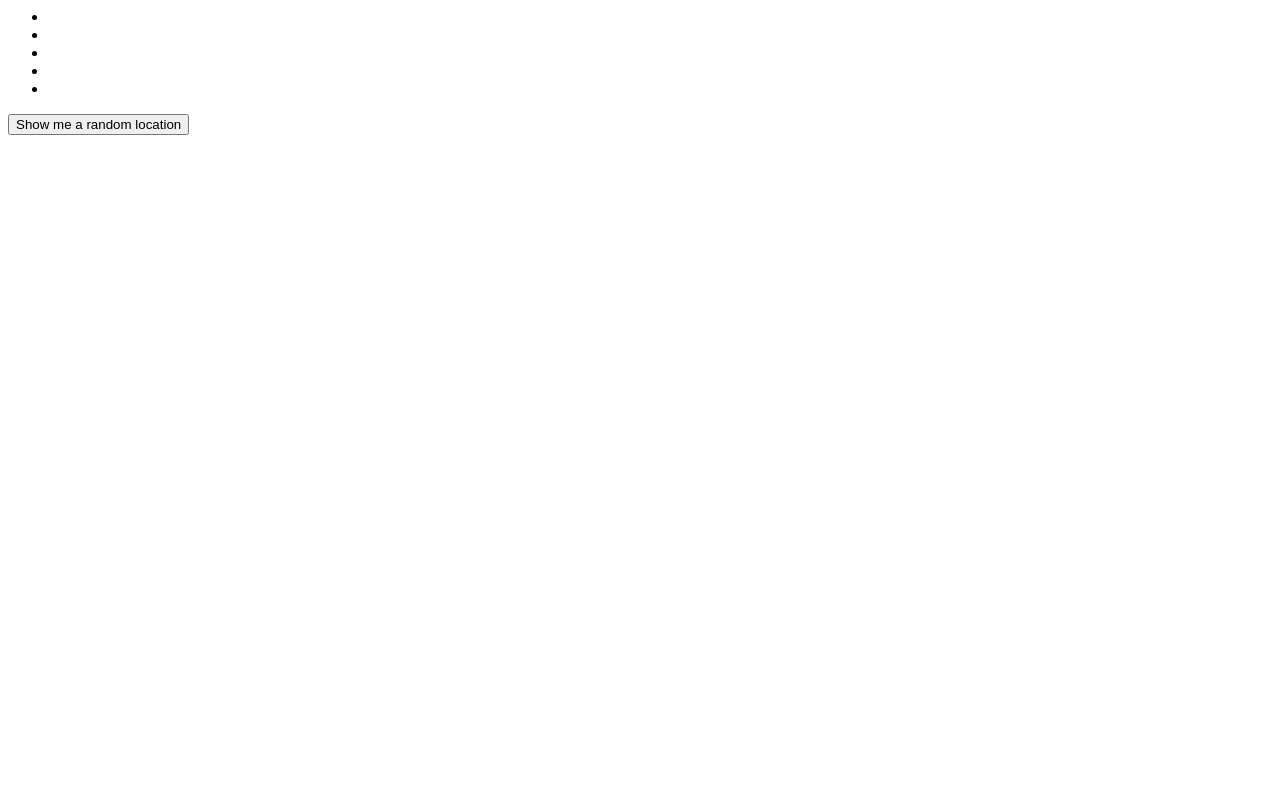
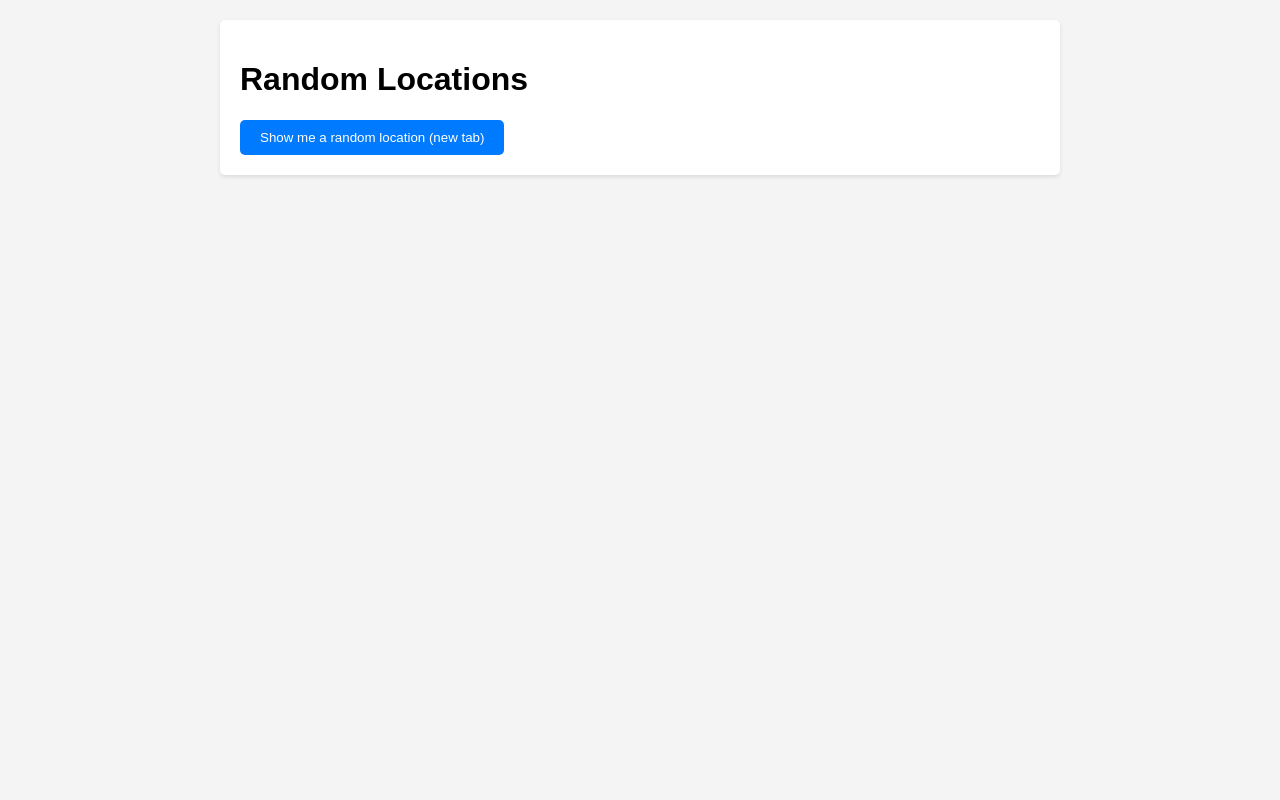
Before and after one commit to Zuijdam/RandomStreetview, a PHP site: page / in a window 1280 px wide. Run offline with PHP 8.4, Linux system fonts and the light colour scheme; data that the repository does not hold is empty.

Commit message:
ai wat stijl laten toevoegen

```diff
--- a/index.php
+++ b/index.php
@@ -1,3 +1,47 @@
+<!DOCTYPE html>
+<html lang="en">
+<head>
+    <meta charset="UTF-8">
+    <meta name="viewport" content="width=device-width, initial-scale=1.0">
+    <title>Random Locations</title>
+    <style>
+        body {
+            font-family: Arial, sans-serif;
+            margin: 0;
+            padding: 0;
+            background-color: #f4f4f4;
+        }
+        .container {
+            max-width: 800px;
+            margin: 20px auto;
+            padding: 20px;
+            background-color: #fff;
+            border-radius: 5px;
+            box-shadow: 0 2px 4px rgba(0, 0, 0, 0.1);
+        }
+        ul {
+            list-style-type: none;
+            padding: 0;
+        }
+        li {
+            margin-bottom: 10px;
+        }
+        button {
+            padding: 10px 20px;
+            background-color: #007bff;
+            color: #fff;
+            border: none;
+            border-radius: 5px;
+            cursor: pointer;
+        }
+        button:hover {
+            background-color: #0056b3;
+        }
+    </style>
+</head>
+<body>
+    <div class="container">
+        <h1>Random Locations</h1>
         <?php
         // JSON uit de lijst
         $jsonData = file_get_contents('data/locations.json');
@@ -17,8 +61,11 @@ if (!empty($data['locations'])) {
             // Button to redirect to a random location
             $randomIndex = array_rand($data['locations']);
             $randomUrl = $data['locations'][$randomIndex]['url'];
-    echo '<button onclick="window.open(\'' . $randomUrl . '\', \'_blank\')">Show me a random location</button>';
+            echo '<button onclick="window.open(\'' . $randomUrl . '\', \'_blank\')">Show me a random location (new tab)</button>';
         } else {
             echo 'No locations found.';
         }
         ?>
+    </div>
+</body>
+</html>
```
Lines whose indentation alone changed are shown as unchanged.
